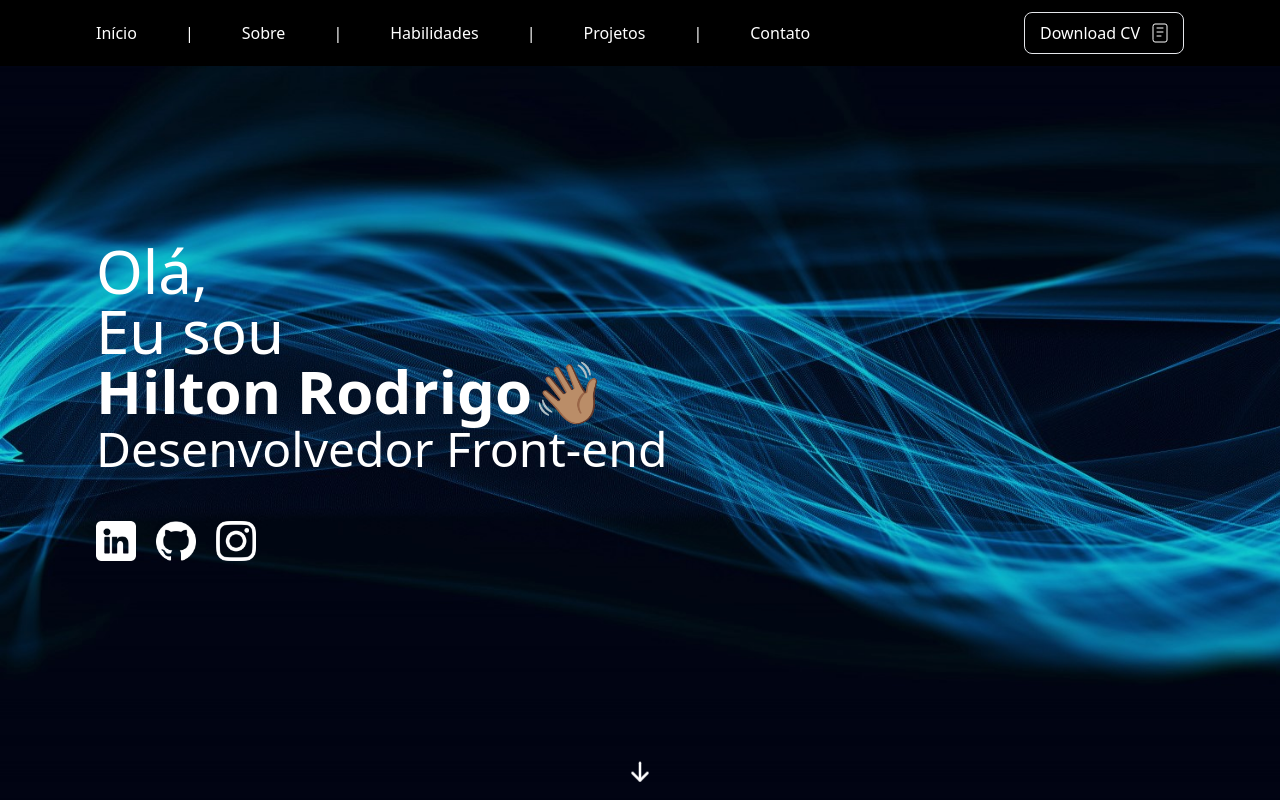
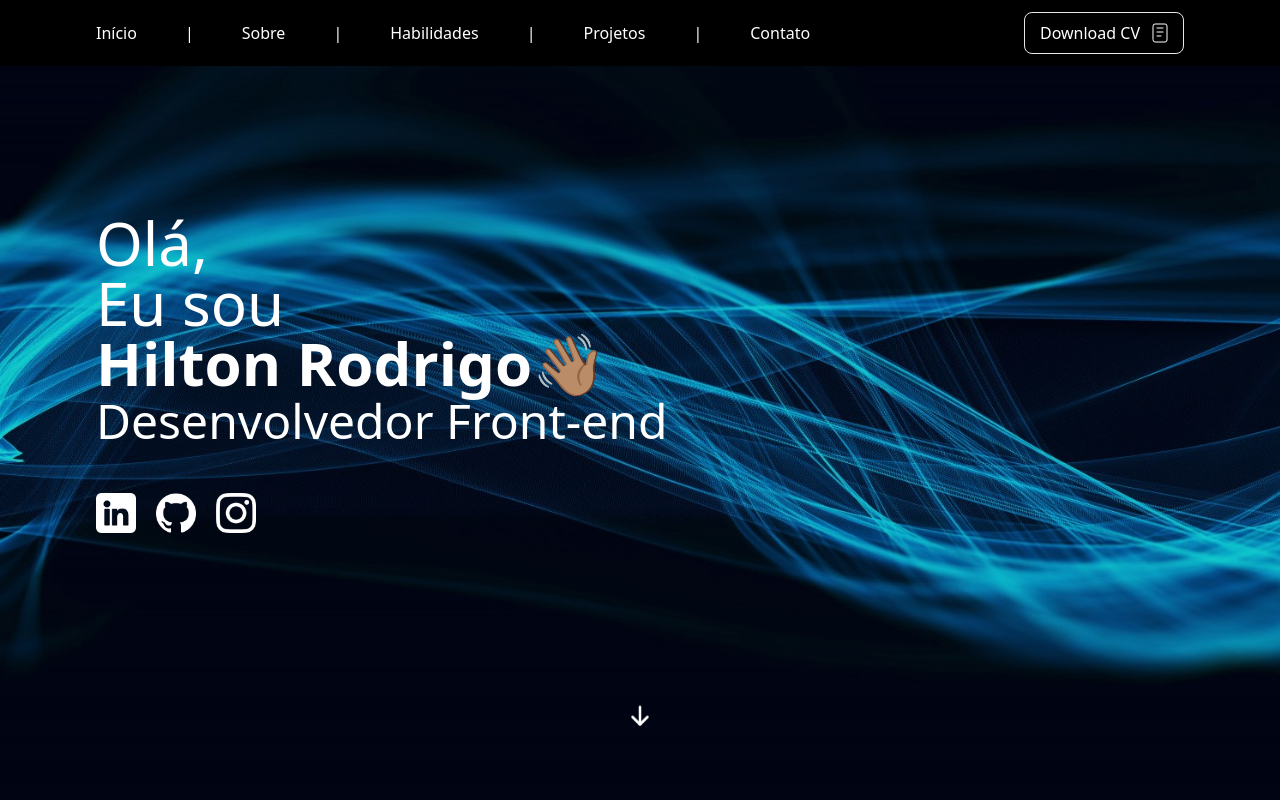
Before and after one commit to hrodrigomota/my-portfolio, a Next.js app: page / in a window 1280 px wide. Shown: the top 800 px of the page. Built offline with nearby package versions, Linux system fonts and the light colour scheme.

Commit message:
first commit

```diff
--- a/src/pages/index.tsx
+++ b/src/pages/index.tsx
@@ -19,7 +19,7 @@ export default function Home() {
         >
           <div></div>
           <Presentation />
-          <a href="#about" className="flex justify-center py-2">
+          <a href="#about" className="flex justify-center py-2 pb-16">
             <IconArrowDown className="animate-bounce" size={30} />
           </a>
         </section>
```
